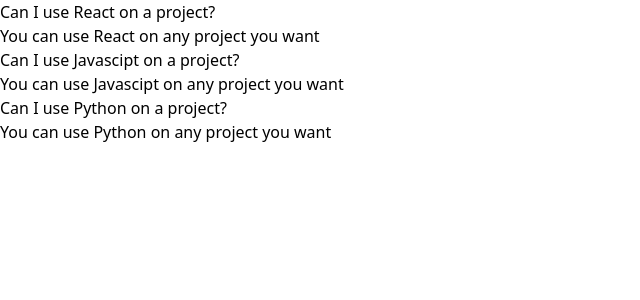
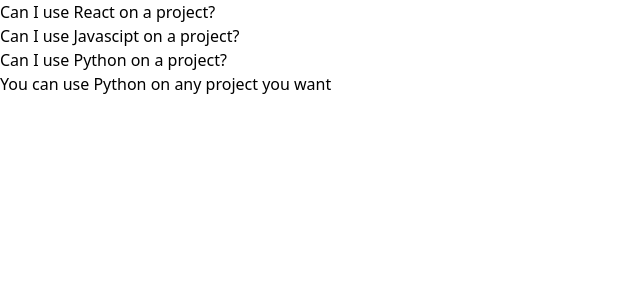
Before and after one commit to verina-dinata/comps, a React (Create React App) app: page / in a window 1280 px wide. Shown: the top 300 px of the page, without its empty margins (0-640 px from the left). Built offline with nearby package versions, Linux system fonts and the light colour scheme.

Commit message:
add JS && expression to display only the wanted content

```diff
--- a/src/components/Accordion.js
+++ b/src/components/Accordion.js
@@ -1,9 +1,18 @@
+import { useState } from 'react';
+
 function Accordion({ items }) {
-  const renderedItems = items.map((item) => {
+  const [expandedIndex, setExpendedItems] = useState(2);
+
+  const renderedItems = items.map((item, index) => {
+    const isExpanded = index === expandedIndex;
+
+    // React doesn't print True, false, undefined, null
+    // JS && will print the 1st falsy value or the last truthy value
+
     return (
       <div key={item.id}>
         <div>{item.label}</div>
-        <div>{item.content}</div>
+        {isExpanded && <div>{item.content}</div>}
       </div>
     );
   });
```
